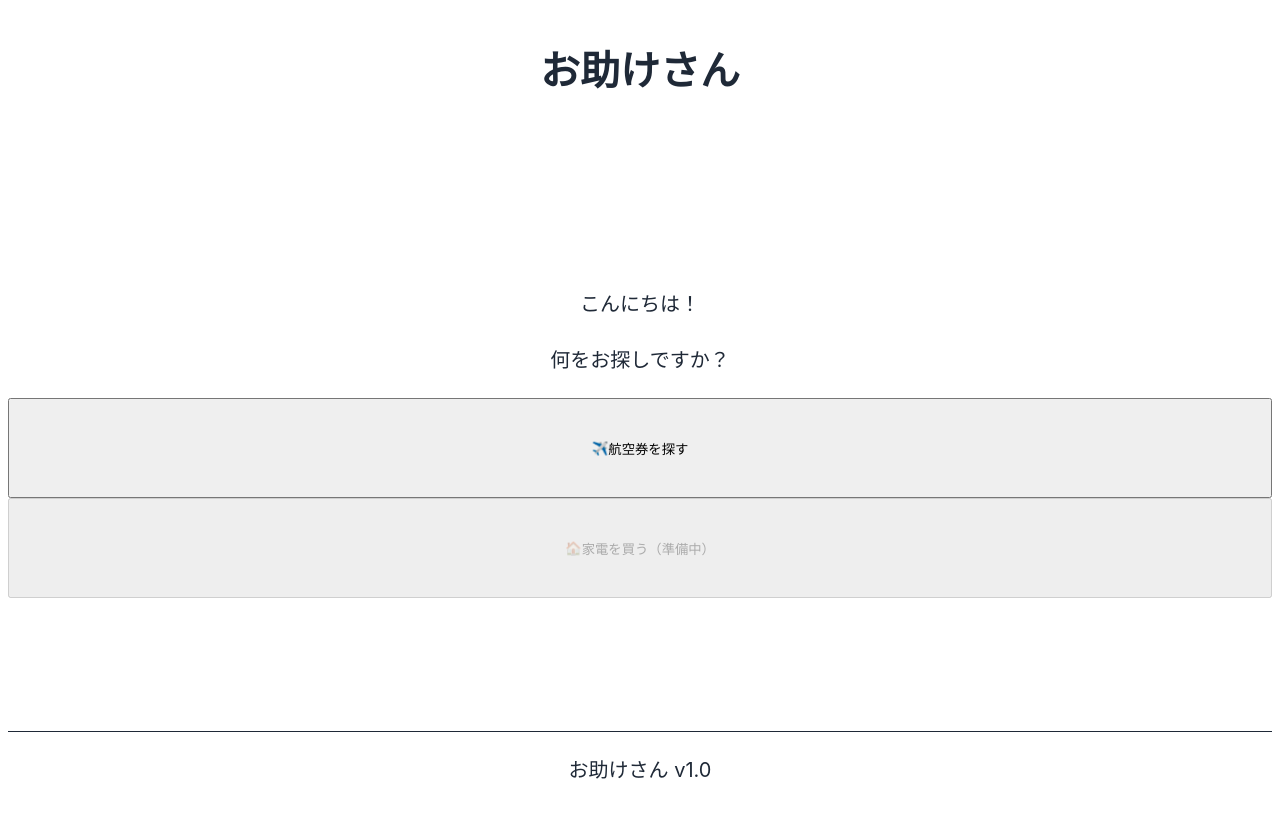
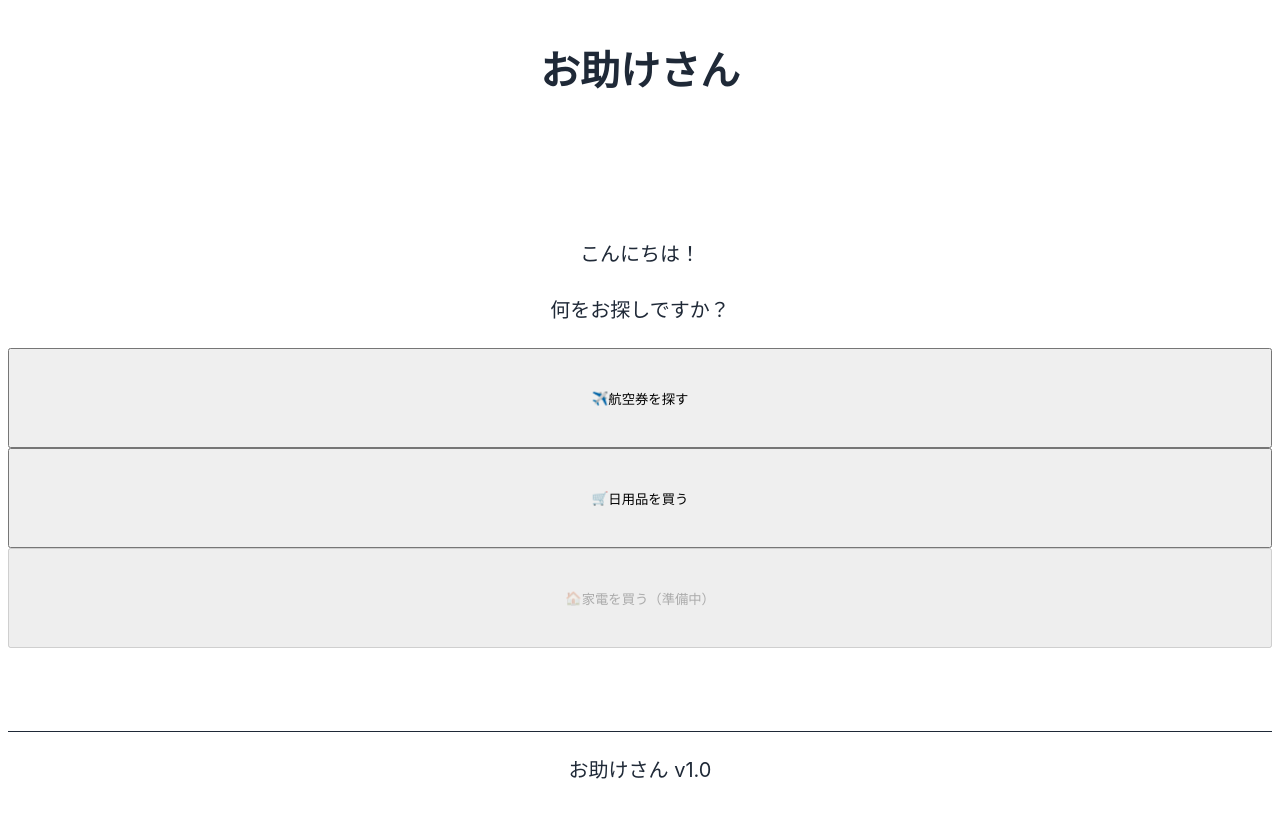
Before and after one commit to kim04190659/otasuke-san-app, a Next.js app: page / in a window 1280 px wide. Built offline with nearby package versions, Linux system fonts and the light colour scheme.

Commit message:
Update: トップ画面に日用品ボタン追加

```diff
--- a/src/app/page.tsx
+++ b/src/app/page.tsx
@@ -6,36 +6,34 @@ export default function Home() {
   const router = useRouter();
 
   const handleFlightSearch = () => {
-    // ユーザー設定をチェック
     const userSettings = localStorage.getItem('otasuke_user_settings');
-
     if (userSettings) {
-      // 設定済み → 航空券検索へ
       router.push('/flight');
     } else {
-      // 未設定 → 設定画面へ
+      router.push('/setup');
+    }
+  };
+
+  const handleDailyGoodsSearch = () => {
+    const userSettings = localStorage.getItem('otasuke_user_settings');
+    if (userSettings) {
+      router.push('/daily-goods');
+    } else {
       router.push('/setup');
     }
   };
 
   return (
     <div className="min-h-screen flex flex-col">
-      {/* ヘッダー */}
       <header className="bg-blue-500 text-white p-6 shadow-lg">
         <h1 className="text-4xl font-bold text-center">お助けさん</h1>
       </header>
 
-      {/* メインコンテンツ */}
       <main className="flex-1 flex flex-col items-center justify-center p-6 bg-gray-50">
         <div className="w-full max-w-md space-y-6">
-          {/* ウェルカムメッセージ */}
           <div className="text-center mb-8">
-            <p className="text-2xl text-gray-700 mb-2">
-              こんにちは！
-            </p>
-            <p className="text-xl text-gray-600">
-              何をお探しですか？
-            </p>
+            <p className="text-2xl text-gray-700 mb-2">こんにちは！</p>
+            <p className="text-xl text-gray-600">何をお探しですか？</p>
           </div>
 
           {/* 航空券ボタン */}
@@ -49,7 +47,18 @@ export default function Home() {
             </div>
           </button>
 
-          {/* 今後追加予定のボタン（グレーアウト） */}
+          {/* 日用品ボタン（新規） */}
+          <button
+            onClick={handleDailyGoodsSearch}
+            className="w-full min-h-[100px] bg-green-500 hover:bg-green-600 text-white rounded-2xl shadow-lg text-2xl font-bold transition-all active:scale-95"
+          >
+            <div className="flex items-center justify-center gap-3">
+              <span className="text-4xl">🛒</span>
+              <span>日用品を買う</span>
+            </div>
+          </button>
+
+          {/* 家電ボタン（準備中） */}
           <button
             disabled
             className="w-full min-h-[100px] bg-gray-300 text-gray-500 rounded-2xl shadow text-2xl font-bold cursor-not-allowed"
@@ -62,7 +71,6 @@ export default function Home() {
         </div>
       </main>
 
-      {/* フッター */}
       <footer className="bg-white border-t border-gray-200 p-4 text-center">
         <p className="text-gray-500">お助けさん v1.0</p>
       </footer>
```
